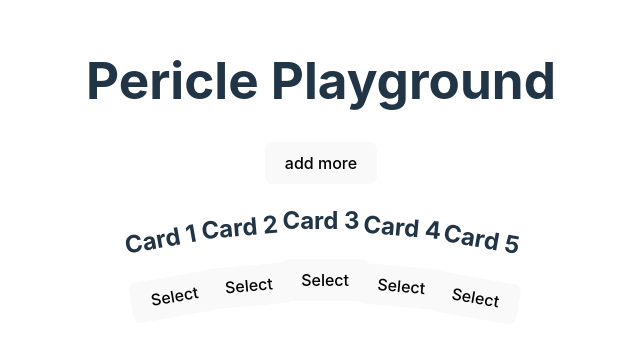
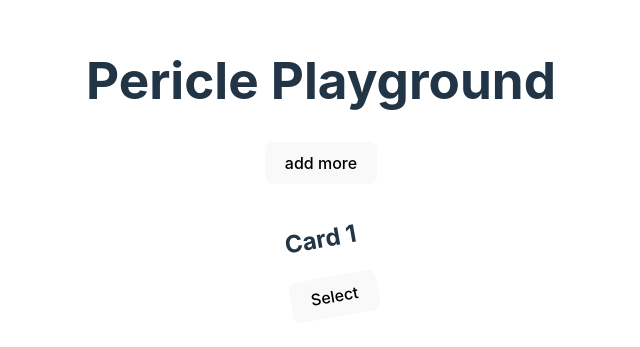
Before and after one commit to sergnio/css-js-playground, a React (Vite) app: page / in a window 1280 px wide. Shown: the part 241-588 px from the top of the page, without its empty margins (319-959 px from the left). Built offline with nearby package versions, Linux system fonts and the light colour scheme.

Commit message:
card array

```diff
--- a/src/App.tsx
+++ b/src/App.tsx
@@ -25,11 +25,15 @@ function App() {
       title: "Card 5",
     },
   ];
-  const [numCards, setNumCards] = useState(0);
+  const [numCards, setNumCards] = useState<number>(1);
+  console.log("numCards: ", numCards);
+  console.log("Array(numCards)", Array(numCards));
   const [selectedCardIndex, setSelectedCardIndex] = useState(-1);
 
   const CARD_ANGLE = 30; // in degrees
   const angle = CARD_ANGLE / (numCards - 1);
+  // based off numCards, make an array containng the indexes
+  const cardArray = Array.from({ length: numCards }, (_, index) => index);
 
   return (
     <div className="App">
@@ -42,11 +46,10 @@ function App() {
         add more
       </button>
       <div className="card-hand">
-        {cards.map((card, index) => (
-          // <div className="card-container" key={index}>
-          <div className="card" key={index}>
-            <h2>{card.title}</h2>
-            <button onClick={() => setSelectedCardIndex(index)}>Select</button>
+        {cardArray.map((card: number) => (
+          <div className="card" key={card}>
+            <h2>Card {card + 1}</h2>
+            <button onClick={() => setSelectedCardIndex(card)}>Select</button>
           </div>
         ))}
       </div>
```
